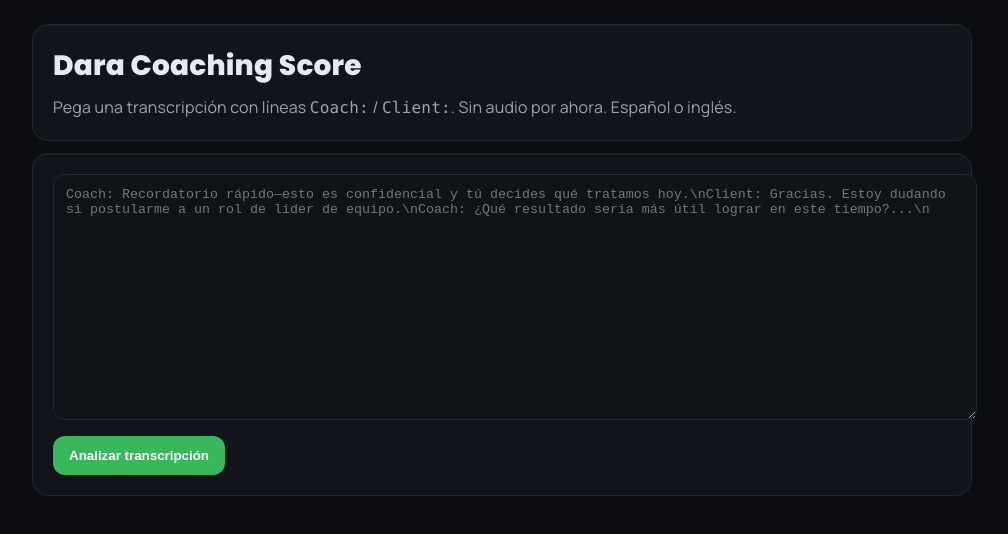
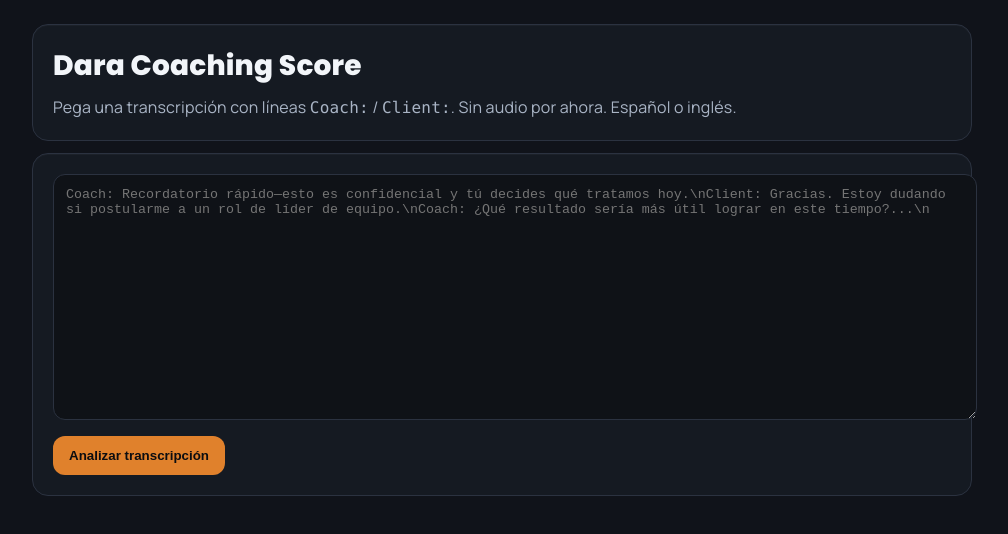
Before and after one commit to franciscorosalesf/scorecard-web, a website: page index.html in a window 1280 px wide. Shown: the whole page, without its empty margins (138-1146 px from the left). Drawn offline with Linux system fonts and the light colour scheme.

Commit message:
Update index.html

```diff
--- a/index.html
+++ b/index.html
@@ -123,6 +123,25 @@ button{
 }
 
 a{ color:var(--brand) !important; }
+    /* === final overrides: last wins === */
+:root{
+  --ink:#10131A;       /* try a clearly different bg */
+  --text:#F2F5F9;
+  --card:#151A22;
+  --border:#2B3240;
+  --muted:#A9B4C5;
+  --accent:#E0812C;
+  --brand:#1B3A6F;
+}
+
+/* make sure these win */
+html, body { background: var(--ink) !important; color: var(--text) !important; }
+.h1, .h2 { font-family: 'Poppins','Manrope',system-ui,sans-serif !important; }
+.card { background: var(--card) !important; border-color: var(--border) !important; }
+.muted { color: var(--muted) !important; }
+textarea, pre { background:#0F1217 !important; border-color: var(--border) !important; color: var(--text) !important; }
+button { background: var(--accent) !important; color: #0B0D10 !important; }
+a { color: var(--brand) !important; }
   </style>
 </head>
 <body>
```
